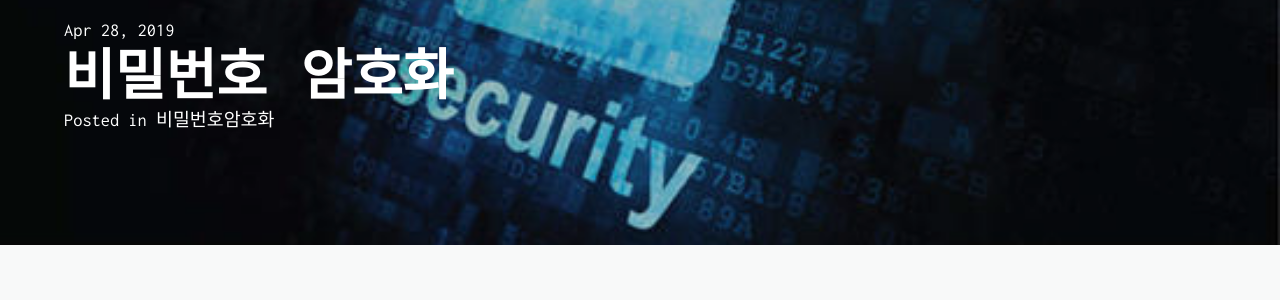
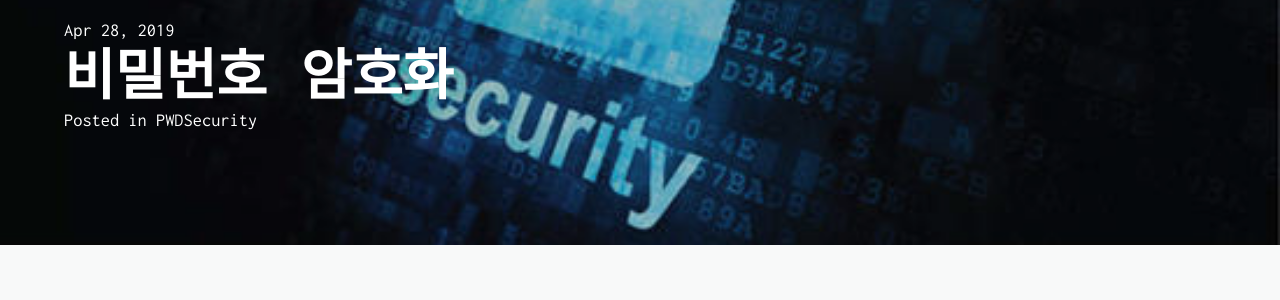
Before and after one commit to leeyunjea/leeyunjea.github.io, a Jekyll site: the page built from _posts/2019-04-28-hashAndSalt.markdown, in a window 1280 px wide and 900 px high. Shown: the part 399-699 px from the top of the window. Built offline with Jekyll 4.4.1, drawn with Linux system fonts in a browser that asks for light colours; nearby versions of some CDN libraries.

Commit message:
Update hasnAndSalt
update password security

```diff
--- a/_posts/2019-04-28-hashAndSalt.markdown
+++ b/_posts/2019-04-28-hashAndSalt.markdown
@@ -3,7 +3,7 @@ layout: post
 title: "비밀번호 암호화"
 date: 2019-04-28
 categories:
-  - 비밀번호암호화
+  - PWDSecurity
 description:
 # image: https://github.com/leeyunjea/leeyunjea.github.io/blob/master/_images/ALLOWTO_PHOTO_20190428065000_STANDARD.jpg?raw=true
 image: /image/rabbitmq/security.jpg
```
